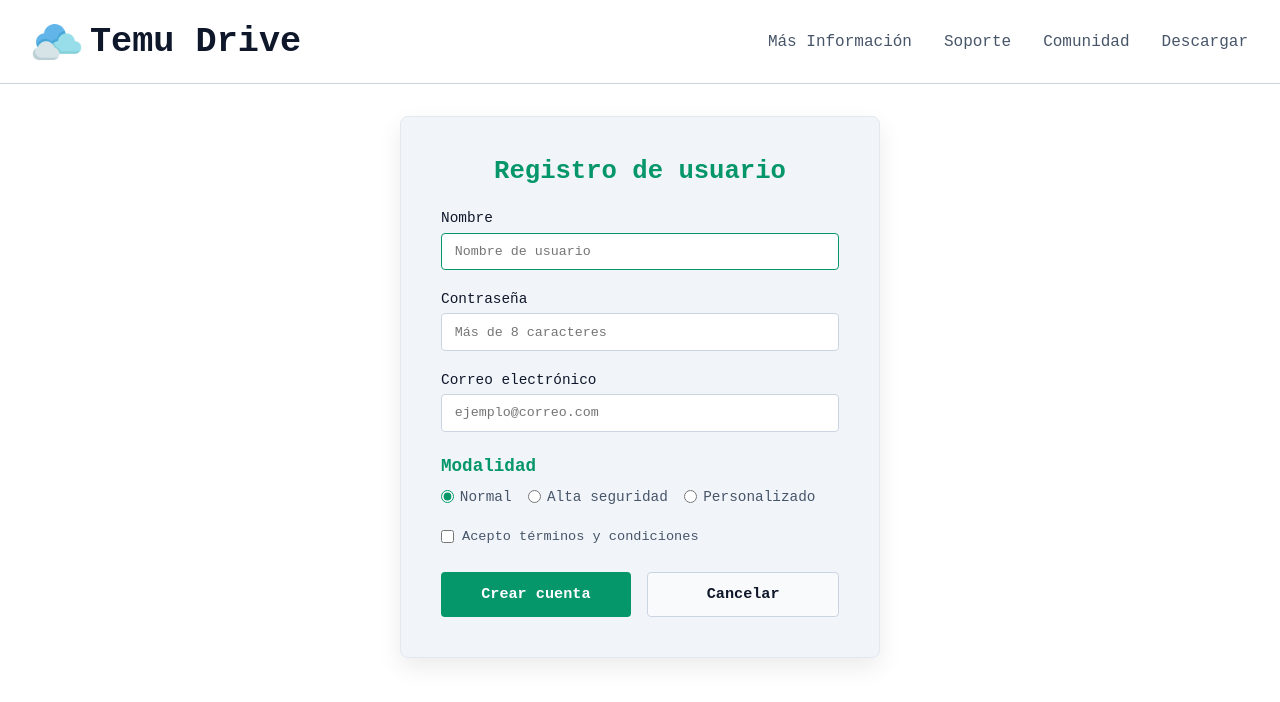
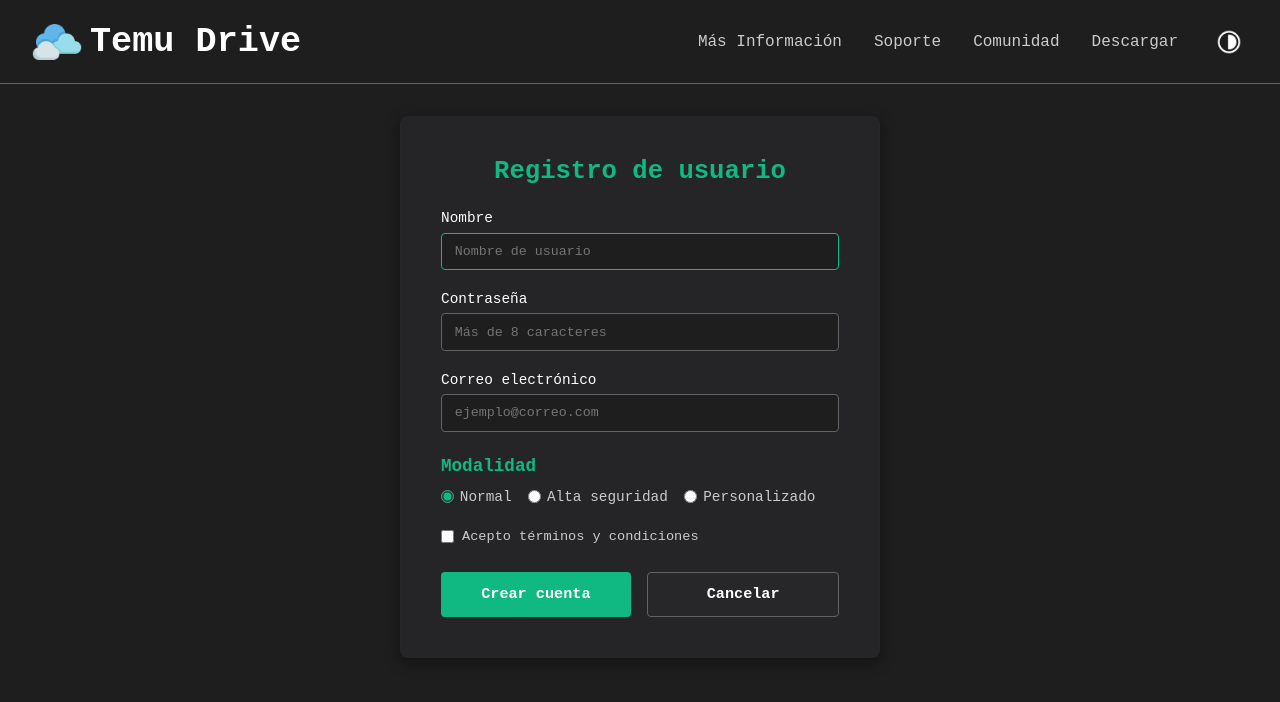
Before and after one commit to chopon7/proyecto_almacenamiento, a plain HTML site: page pages/formulario.html in a window 1280 px wide. Drawn offline with Linux system fonts and the light colour scheme.

Commit message:
boton cambio de tema

```diff
--- a/css/cartas-estilos.css
+++ b/css/cartas-estilos.css
@@ -101,8 +101,25 @@ body {
     list-style: none;
 }
 
+.header__nav {
+    margin-left: auto;
+}
+
 .header__burger {
     display: none;
+}
+
+.header__theme {
+    display: flex;
+    background: none;
+    border: none;
+    padding: 6px;
+    margin-left: min(2rem, 4vw);
+    cursor: pointer;
+}
+
+.header__theme-img {
+    filter: invert(1);
 }
 
 .header__logo {
@@ -270,8 +287,8 @@ ul.descripcion-carta {
     }
 }
 
-@media (prefers-color-scheme: light) {
-    :root {
+/* Modo claro (botón) */
+:root.claro {
     --color-fondo: #f1f5f9;
     --color-superficie: #ffffff;
     --color-superficie-elevada: #ffffff;
@@ -285,6 +302,9 @@ ul.descripcion-carta {
 
     --color-acento: #059669;
 }
+
+.claro .header__theme-img {
+    filter: none;
 }
 
 /* Efectos hover en enlaces */
@@ -305,7 +325,6 @@ ul.descripcion-carta {
     .header {
         flex-direction: row;
         position: relative;
-        gap: max(1rem, 2vw);
         padding: max(1rem, 2vw);
     }
 
@@ -317,6 +336,10 @@ ul.descripcion-carta {
         gap: 5px;
         padding: 8px;
         cursor: pointer;
+    }
+
+    .header__theme {
+        margin-left: auto;
     }
 
     .header__burger span {
--- a/css/formulario-usuario.css
+++ b/css/formulario-usuario.css
@@ -101,8 +101,25 @@ body {
     list-style: none;
 }
 
+.header__nav {
+    margin-left: auto;
+}
+
 .header__burger {
     display: none;
+}
+
+.header__theme {
+    display: flex;
+    background: none;
+    border: none;
+    padding: 6px;
+    margin-left: min(2rem, 4vw);
+    cursor: pointer;
+}
+
+.header__theme-img {
+    filter: invert(1);
 }
 
 .header__link {
@@ -291,8 +308,8 @@ body {
     }
 }
 
-@media (prefers-color-scheme: light) {
-    :root {
+/* Modo claro (botón) */
+:root.claro {
     --color-fondo: #f1f5f9;
     --color-superficie: #ffffff;
     --color-superficie-elevada: #f8fafc;
@@ -307,6 +324,9 @@ body {
 
     --color-acento: #059669;
 }
+
+.claro .header__theme-img {
+    filter: none;
 }
 
 /* 7. Media Queries Responsive */
@@ -314,7 +334,6 @@ body {
 @media (max-width: 1023px) {
     .header {
         position: relative;
-        gap: max(1rem, 2vw);
         padding: max(1rem, 2vw);
     }
 
@@ -326,6 +345,10 @@ body {
         gap: 5px;
         padding: 8px;
         cursor: pointer;
+    }
+
+    .header__theme {
+        margin-left: auto;
     }
 
     .header__burger span {
--- a/css/styles.css
+++ b/css/styles.css
@@ -130,6 +130,7 @@ h2 {
 .header__nav {
     display: flex;
     align-items: end;
+    margin-left: auto;
 }
 
 .header__list {
@@ -140,6 +141,19 @@ h2 {
 
 .header__burger {
     display: none;
+}
+
+.header__theme {
+    display: flex;
+    background: none;
+    border: none;
+    padding: 6px;
+    margin-left: min(2rem, 4vw);
+    cursor: pointer;
+}
+
+.header__theme-img {
+    filter: invert(1);
 }
 
 .header__link {
@@ -161,6 +175,7 @@ h2 {
     bottom: -4px;
     left: 0;
 }
+
 
 /* Main */
 .main {
@@ -244,6 +259,7 @@ h2 {
             transform: scale(1.05);
         }
     }
+
 }
 
 /* Footer */
@@ -281,8 +297,8 @@ h2 {
 }
 
 /* 6. Media Queries Interactivas / Accesibilidad */
-@media (prefers-color-scheme: light) {
-    :root {
+/* Modo claro (botón) */
+:root.claro {
     --color-fondo: #f1f5f9;
     --color-superficie: #ffffff;
     --color-superficie-elevada: #e2e8f0;
@@ -296,6 +312,9 @@ h2 {
 
     --color-acento: #059669;
 }
+
+.claro .header__theme-img {
+    filter: none;
 }
 
 @media (hover: hover) {
@@ -324,6 +343,10 @@ h2 {
         gap: 5px;
         padding: 8px;
         cursor: pointer;
+    }
+
+    .header__theme {
+        margin-left: auto;
     }
 
     .header__burger span {
@@ -383,7 +406,6 @@ h2 {
     }
 
     .header {
-        gap: max(1rem, 2.5vw);
         padding: max(1rem, 2.5vw);
     }
 
--- a/index.js
+++ b/index.js
@@ -2,12 +2,22 @@ const header = document.querySelector(".header");
 const burger = document.querySelector(".header__burger");
 const nav = document.querySelector(".header__nav");
 
+const modo = document.querySelector(".header__theme")
+
 function setMenu(open) {
     header.classList.toggle("header--open", open);
 }
+function setModo() {
+    document.documentElement.classList.toggle("claro");
+}
+
+if (modo) {
+    modo.addEventListener("click", () => {
+        setModo();
+    });
+}
 
 burger.addEventListener("click", () => {
-
     setMenu(!header.classList.contains("header--open"));
 });
 
--- a/pages/formulario.html
+++ b/pages/formulario.html
@@ -25,13 +25,6 @@
             <h2 class="header__logo-text">Temu Drive</h2>
         </section>
 
-        <!-- Agrega boton hamburger, hidden checkbox + hamburger button -->
-        <button class="header__burger">
-            <span></span>
-            <span></span>
-            <span></span>
-        </button>
-
         <nav class="header__nav">
             <ul class="header__list">
                 <li class="header__item"><a class="header__link" href="pages/informacion.html">Más Información</a></li>
@@ -40,6 +33,15 @@
                 <li class="header__item"><a class="header__link" href="pages/soporte.html">Descargar</a></li>
             </ul>
         </nav>
+        <button class="header__theme" type="button">
+            <img class="header__theme-img" src="../assets/icons/modo_claro.png" width="26" height="26"
+                alt="cambiar tema">
+        </button>
+        <button class="header__burger">
+            <span></span>
+            <span></span>
+            <span></span>
+        </button>
     </header>
 
     <!-- Main -->
```
Also changed, not shown: index.html (+9 -5 lines), pages/comunidad.html (+9 -8 lines), pages/ofertas-y-paquetes.html (+9 -7 lines), assets/icons/modo_claro.png (added), assets/icons/modo_oscuro.png (added). Lines whose indentation alone changed are shown as unchanged.
